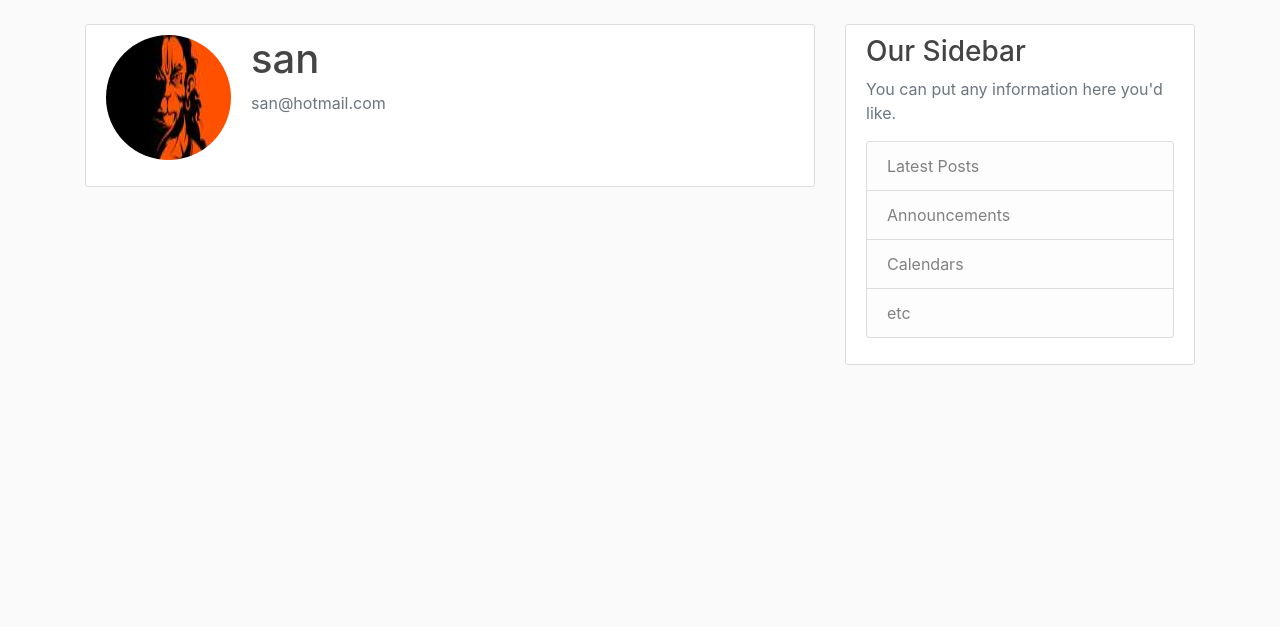
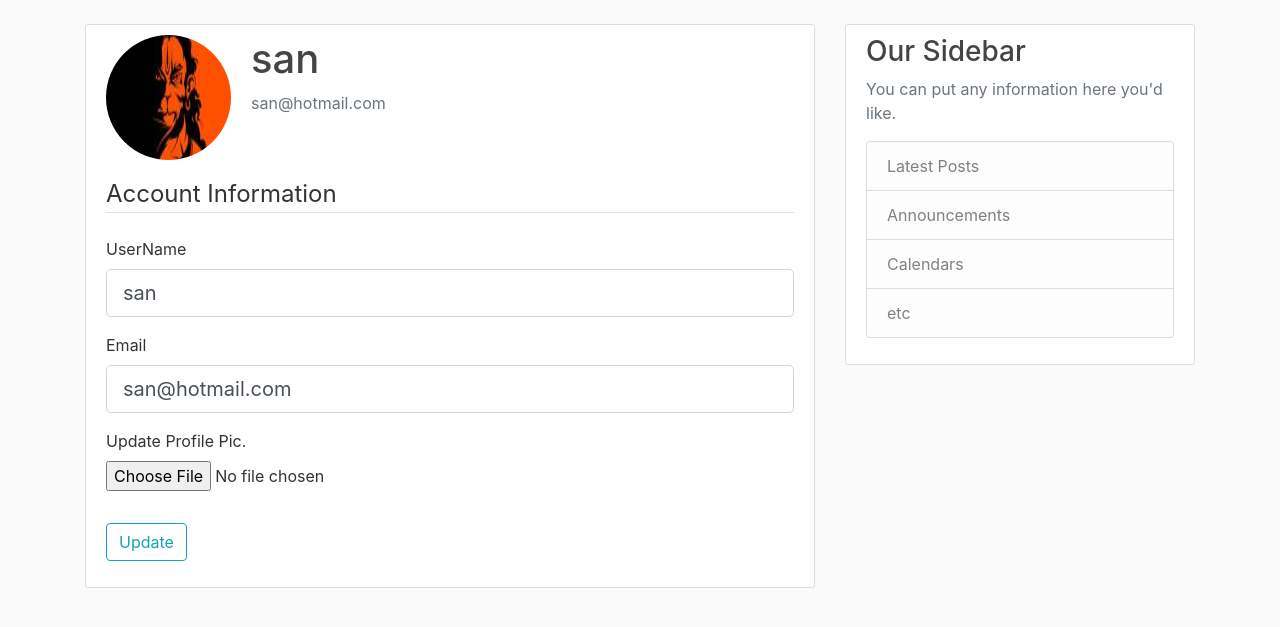
Before and after one commit to sanpj2292/Flask-Blog, a Flask app: page /account in a window 1280 px wide. Shown: the part 56-683 px from the top of the page. Run offline with Flask 2, Linux system fonts and the light colour scheme; a user stored in the database is signed in; some libraries are stand-ins or nearby versions.

Commit message:
refs #16 User Image update, update account form commit

```diff
--- a/flaskblog/forms.py
+++ b/flaskblog/forms.py
@@ -1,8 +1,10 @@
 # WT Form is an extension
 from flask_wtf import FlaskForm
+from flask_wtf.file import FileField, FileAllowed
 from wtforms import StringField, PasswordField, SubmitField, BooleanField
 from wtforms.validators import DataRequired, Length, Email, EqualTo, InputRequired, ValidationError
 from flaskblog.models import User
+from flask_login import current_user
 
 # Here classes are defined which will be converted to HTML
 
@@ -35,3 +37,25 @@ class LoginForm(FlaskForm):
     password = PasswordField('Password', validators=[DataRequired(), InputRequired(),])
     remember = BooleanField('Remember Me')
     submit = SubmitField('Login')
+
+class UpdateAccountForm(FlaskForm):
+    username = StringField('UserName', validators=[DataRequired(), InputRequired(), Length(min=2,max=50)])
+    email=StringField('Email', validators=[DataRequired(), InputRequired(), Email()])
+    picture = FileField('Update Profile Pic.', validators=[FileAllowed(['jpeg','png','jpg'])])
+    submit = SubmitField('Update')
+
+    #  Custom Validation for Username
+    def validate_username(self, username):
+        if username.data != current_user.username:
+            # username is a wtforms object
+            user = User.query.filter_by(username=username.data).first()
+            if user:
+                raise ValidationError(f'User {username.data}: Already Taken. Choose Another one')
+
+    #  Custom Validation for Email
+    def validate_email(self, email):
+        if current_user.email != email.data:
+            # email is a wtforms object
+            emailId = User.query.filter_by(email=email.data).first()
+            if emailId:
+                raise ValidationError(f'Email {email.data}: Already Taken. Choose Another one')
--- a/flaskblog/routes.py
+++ b/flaskblog/routes.py
@@ -1,8 +1,12 @@
 from flask import render_template, url_for, flash, redirect, request
 from flaskblog import app, bcrypt, db
-from flaskblog.forms import RegistrationForm, LoginForm
+from flaskblog.forms import RegistrationForm, LoginForm, UpdateAccountForm
 from flaskblog.models import User, Post
 from flask_login import login_user, current_user, logout_user, login_required
+import secrets
+import os
+from PIL import Image
+
 
 posts = [
     {
@@ -58,8 +62,38 @@ def logout():
     logout_user()
     return redirect(url_for('home'))
 
-@app.route('/account')
+def save_picture(form_pic):
+    rand_hex = secrets.token_hex(8)
+    _, fext = os.path.splitext(form_pic.filename)
+    pic_fnm = rand_hex + fext
+    pic_path = os.path.join(app.root_path, 'static/profile_pix', pic_fnm)
+    out_sz = (125, 125)
+    img = Image.open(form_pic)
+    img.thumbnail(out_sz)
+    img.save(pic_path)
+    # Deleting the old image
+    os.remove(os.path.join(app.root_path, 'static/profile_pix', current_user.image_file))
+    return pic_fnm
+
+
+@app.route('/account', methods=['GET','POST'])
 @login_required
 def account():
+    form = UpdateAccountForm()
+    if form.validate_on_submit():
+        # Validation & setting the picture-path
+        if form.picture.data:
+            pic_file = save_picture(form.picture.data)
+            current_user.image_file = pic_file
+        current_user.username = form.username.data
+        current_user.email = form.email.data
+        db.session.commit()
+        flash('Your Account has been updated!', 'info')
+        # Due to post-get-redirect pattern
+        return redirect(url_for('account'))
+    elif request.method == 'GET':
+        form.username.data = current_user.username
+        form.email.data = current_user.email
     image_file=url_for('static',filename='profile_pix/'+current_user.image_file)
-    return render_template('account.html',title='Account',image_file=image_file)
+    return render_template('account.html',title='Account',image_file=image_file,
+                            form=form)
--- a/flaskblog/templates/account.html
+++ b/flaskblog/templates/account.html
@@ -10,5 +10,50 @@
             </div>
         </div>
         <!-- FORM HERE -->
+
+        <form method="POST" action="" enctype="multipart/form-data">
+            {{ form.hidden_tag() }}
+            <fieldset class="form-group">
+                <legend class="border-bottom mb-4"> Account Information </legend>
+                <div class="form-group">
+                    {{ form.username.label(class="form-control-label") }}
+                    {% if form.username.errors %}
+                        {{ form.username(class="form-control form-control-lg is-invalid") }}
+                        <div class="invalid-feedback">
+                            {% for error in form.username.errors %}
+                                <span> {{ error }} </span>
+                            {% endfor %}
+                        </div>
+                    {% else %}
+                        {{ form.username(class="form-control form-control-lg") }}
+                    {% endif %}
+                </div>
+                <div class="form-group">
+                        {{ form.email.label(class="form-control-label") }}
+                        {% if form.email.errors %}
+                            {{ form.email(class="form-control form-control-lg is-invalid") }}
+                            <div class="invalid-feedback">
+                                {% for error in form.email.errors %}
+                                    <span> {{ error }} </span>
+                                {% endfor %}
+                            </div>
+                        {% else %}
+                            {{ form.email(class="form-control form-control-lg") }}
+                        {% endif %}
+                </div>
+                <div class="form-group">
+                    {{ form.picture.label() }}
+                    {{ form.picture(class="form-control-file")}}
+                    {% if form.picture.errors %}
+                        {% for error in form.picture.errors %}
+                            <span class="text-danger"> {{ error }} </span> <br/>
+                        {% endfor %}
+                    {% endif %}
+                </div>
+            </fieldset>
+            <div class="form-group">
+                {{ form.submit(class="btn btn-outline-info")}}
+            </div>
+        </form>
     </div>
 {% endblock content %}
```
Also changed, not shown: flaskblog/site.db, flaskblog/static/profile_pix/7efde0e4d8161428.jpg (added), 1 other file.
